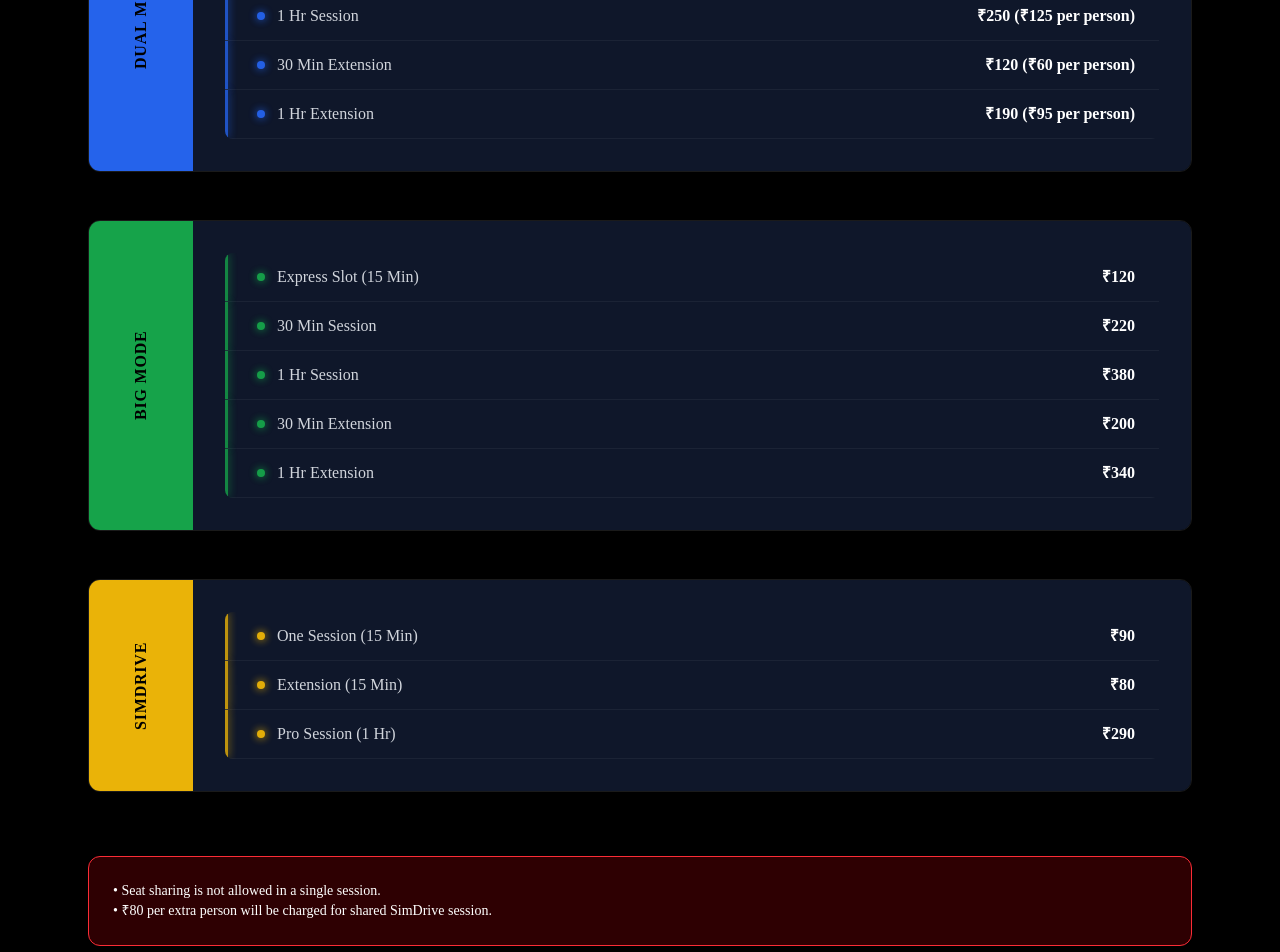
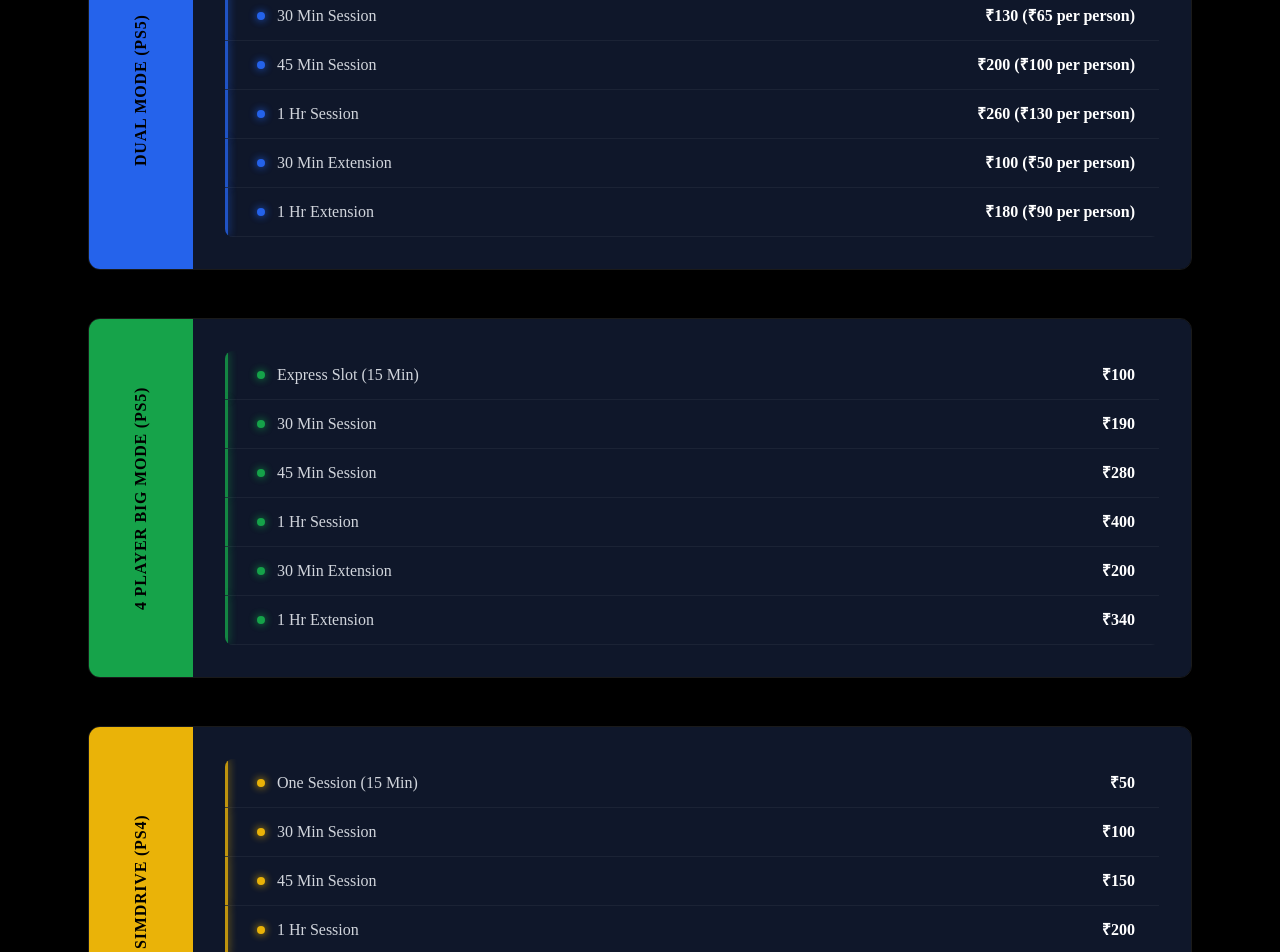
Before and after one commit to Hasifasherin/respawn_edge, a Next.js app: page /pricing in a window 1280 px wide. Shown: the part 840-1792 px from the top of the page. Built offline with nearby package versions, Linux system fonts and the light colour scheme.

Commit message:
add number

```diff
--- a/src/app/about/page.tsx
+++ b/src/app/about/page.tsx
@@ -79,11 +79,11 @@
           </p>
 
           <div className="grid grid-cols-1 sm:grid-cols-2 gap-4 text-left max-w-3xl mx-auto mb-10 text-gray-300 text-sm sm:text-base">
-            <div> Premium Branding</div>
-            <div> Gaming PCs & Console Setup Support</div>
-            <div> Launch Marketing Campaign Support</div>
-            <div> Social Media Growth Strategy</div>
-            <div> Continuous Technical Assistance</div>
+            <div>• Premium Branding</div>
+            <div>• Gaming PCs & Console Setup Support</div>
+            <div>• Launch Marketing Campaign Support</div>
+            <div>• Social Media Growth Strategy</div>
+            <div>• Continuous Technical Assistance</div>
           </div>
 
           <div className="border-t border-gray-700 pt-6">
@@ -96,7 +96,7 @@
             </p>
 
             <p className="text-gray-400 text-sm sm:text-base">
-               Call / WhatsApp: <span className="text-white font-medium">+91 8848357600</span>
+               Call / WhatsApp: <span className="text-white font-medium">+91 6282 909 128</span>
             </p>
             <p className="text-gray-400 text-sm sm:text-base">
                Email: <span className="text-white font-medium">respawnedge6@gmail.com</span>
--- a/src/app/contact/page.tsx
+++ b/src/app/contact/page.tsx
@@ -51,7 +51,7 @@
   };
 
   const handleSend = () => {
-    const phoneNumber = "919876543210";
+    const phoneNumber = "6282909128";
 
     const text = `
 New Contact Message 🎮
--- a/src/app/layout.tsx
+++ b/src/app/layout.tsx
@@ -35,7 +35,7 @@
 
         {/* Floating WhatsApp */}
         <a
-          href="https://wa.me/919876543210?text=Hello%20I%20want%20more%20details"
+          href="https://wa.me/6282909128?text=Hello%20I%20want%20more%20details"
           target="_blank"
           rel="noopener noreferrer"
           className="fixed bottom-6 right-6 w-14 h-14 rounded-full flex items-center justify-center shadow-2xl hover:scale-110 transition-all duration-300 z-[999]"
--- a/src/app/pricing/page.tsx
+++ b/src/app/pricing/page.tsx
@@ -21,49 +21,55 @@
 
   const modes = [
     {
-      name: "Single Mode",
+      name: "Single Mode (PS5)",
       accent: "#f97316",
       glow: "hover:shadow-orange-500/40",
       plans: [
         ["Express Slot (15 Min)", "₹50"],
-        ["30 Min Session", "₹90"],
-        ["1 Hr Session", "₹160"],
-        ["30 Min Extension", "₹80"],
-        ["1 Hr Extension", "₹130"],
+        ["30 Min Session", "₹80"],
+        ["45 Min Session", "₹120"],
+        ["1 Hr Session", "₹150"],
+        ["30 Min Extension", "₹60"],
+        ["1 Hr Extension", "₹120"],
       ],
     },
     {
-      name: "Dual Mode",
+      name: "Dual Mode (PS5)",
       accent: "#2563eb",
       glow: "hover:shadow-blue-500/40",
       plans: [
-        ["Express Slot (15 Min)", "₹80 (₹40 per person)"],
-        ["30 Min Session", "₹140 (₹70 per person)"],
-        ["1 Hr Session", "₹250 (₹125 per person)"],
-        ["30 Min Extension", "₹120 (₹60 per person)"],
-        ["1 Hr Extension", "₹190 (₹95 per person)"],
+        ["Express Slot (15 Min)", "7 (₹35 per person)"],
+        ["30 Min Session", "₹130 (₹65 per person)"],
+        ["45 Min Session", "₹200 (₹100 per person)"],
+        ["1 Hr Session", "₹260 (₹130 per person)"],
+        ["30 Min Extension", "₹100 (₹50 per person)"],
+        ["1 Hr Extension", "₹180 (₹90 per person)"],
       ],
     },
     {
-      name: "Big Mode",
+      name: "4 Player Big Mode (PS5)",
       accent: "#16a34a",
       glow: "hover:shadow-green-500/40",
       plans: [
-        ["Express Slot (15 Min)", "₹120"],
-        ["30 Min Session", "₹220"],
-        ["1 Hr Session", "₹380"],
+        ["Express Slot (15 Min)", "₹100"],
+        ["30 Min Session", "₹190"],
+        ["45 Min Session", "₹280"],
+        ["1 Hr Session", "₹400"],
         ["30 Min Extension", "₹200"],
         ["1 Hr Extension", "₹340"],
       ],
     },
     {
-      name: "SimDrive",
+      name: "SimDrive (PS4)",
       accent: "#eab308",
       glow: "hover:shadow-yellow-500/40",
       plans: [
-        ["One Session (15 Min)", "₹90"],
-        ["Extension (15 Min)", "₹80"],
-        ["Pro Session (1 Hr)", "₹290"],
+        ["One Session (15 Min)", "₹50"],
+        ["30 Min Session", "₹100"],
+        ["45 Min Session", "₹150"],
+        ["1 Hr Session", "₹200"],
+        ["Extension (15 Min)", "₹40"],
+
       ],
     },
   ];
@@ -141,8 +147,7 @@
 
         {/* NOTES */}
         <div className="mt-12 md:mt-16 bg-red-600/20 border border-red-500 rounded-xl p-4 md:p-6 text-xs sm:text-sm hover:bg-red-600/30 transition">
-          <p>• Seat sharing is not allowed in a single session.</p>
-          <p>• ₹80 per extra person will be charged for shared SimDrive session.</p>
+          <p>• Finish your favourite story games with our customised plans – contact us today</p>
         </div>
 
       </div>
```
